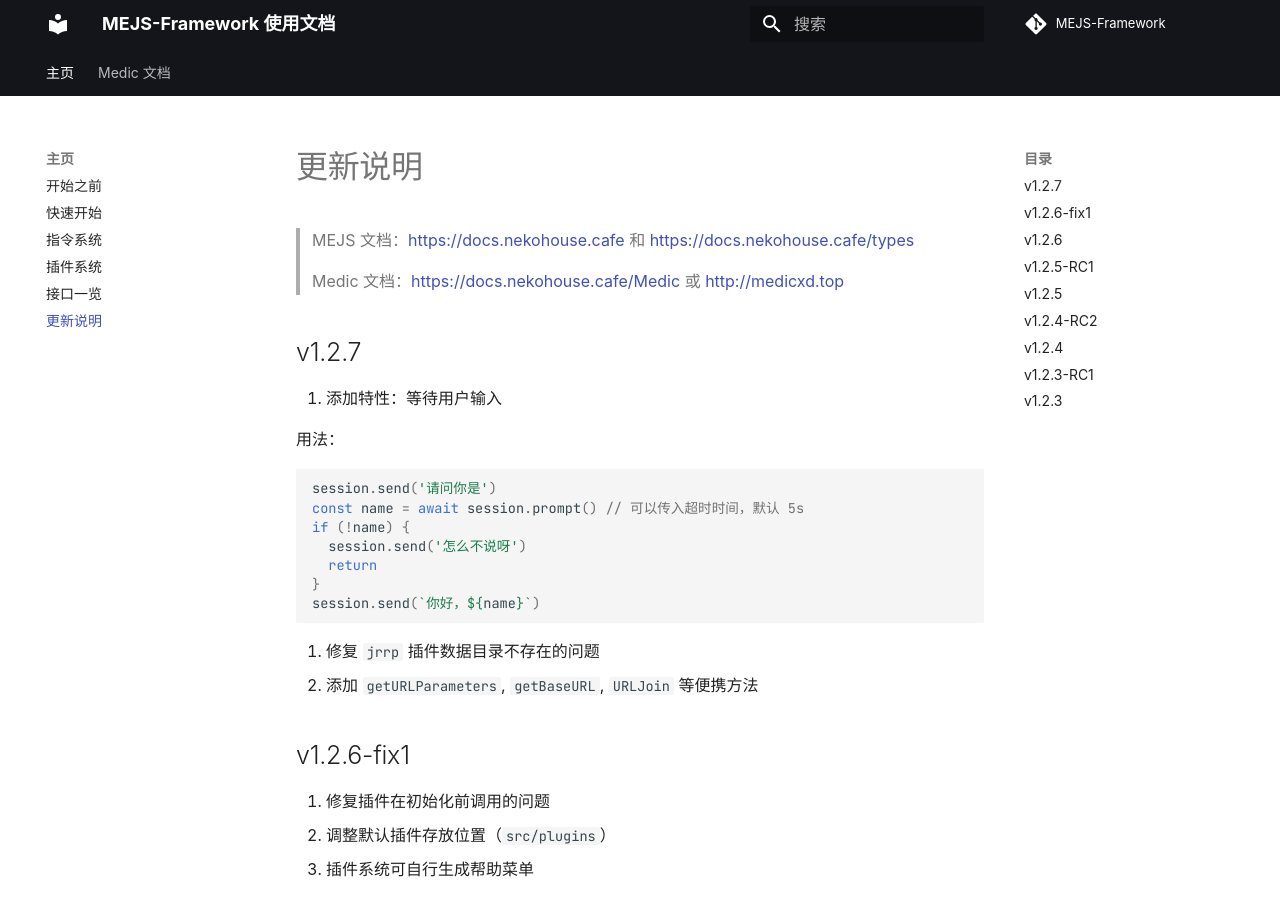
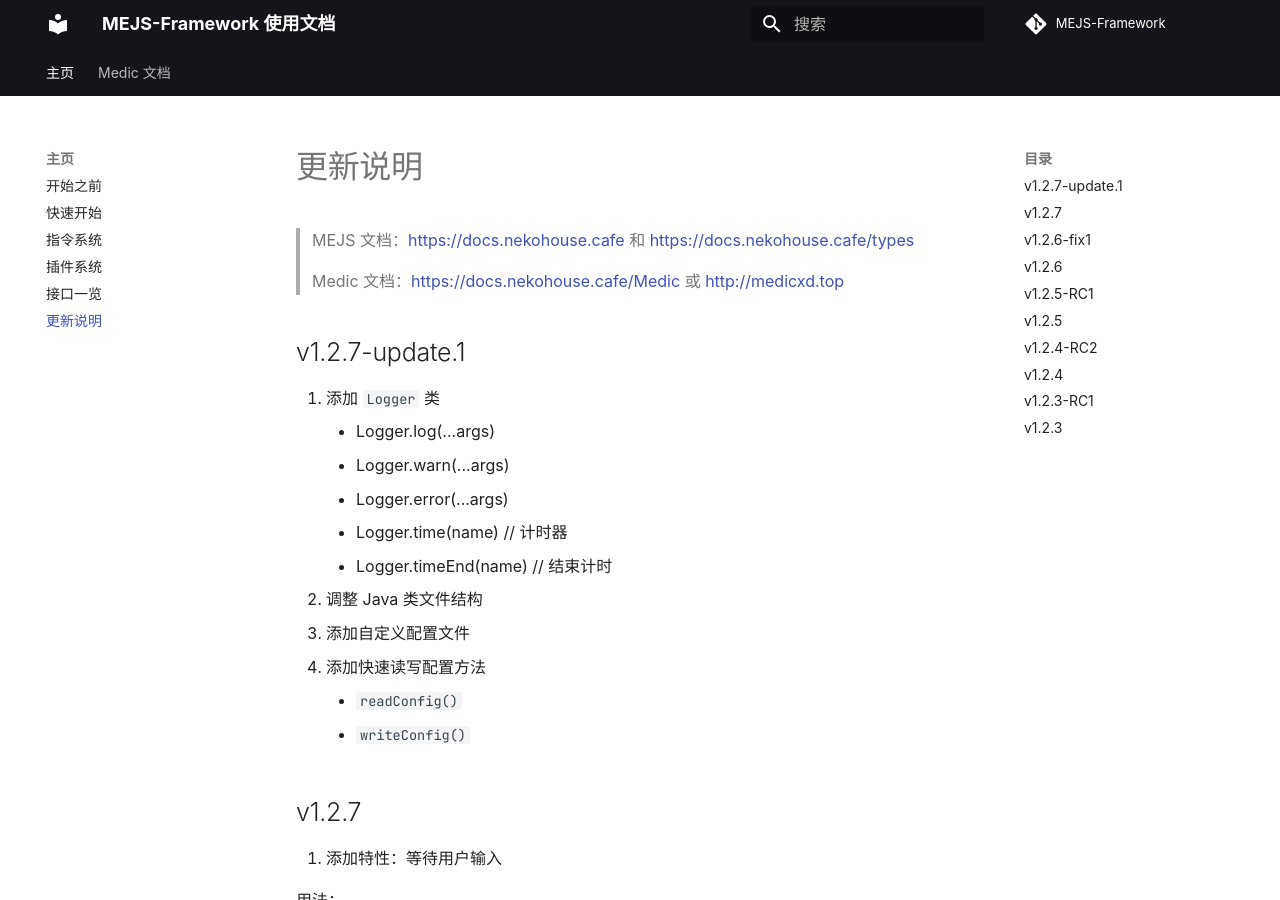
Before and after one commit to Miaow233/MEJS-Framework, an MkDocs documentation site: the page built from docs/changelog.md, in a window 1280 px wide and 900 px high. Built offline with MkDocs 1.6.1 and Material for MkDocs 9.7.7, drawn with Linux system fonts in a browser that asks for light colours; comment, search, counter and statistics services are not loaded.

Commit message:
更新文档

```diff
--- a/docs/changelog.md
+++ b/docs/changelog.md
@@ -1,6 +1,20 @@
 > MEJS 文档：https://docs.nekohouse.cafe 和 https://docs.nekohouse.cafe/types
 >
 > Medic 文档：https://docs.nekohouse.cafe/Medic 或 http://medicxd.top
+
+## v1.2.7-update.1
+
+1. 添加 `Logger` 类
+     - Logger.log(...args)
+     - Logger.warn(...args)
+     - Logger.error(...args)
+     - Logger.time(name) // 计时器
+     - Logger.timeEnd(name) // 结束计时
+2. 调整 Java 类文件结构
+3. 添加自定义配置文件
+4. 添加快速读写配置方法
+     - `readConfig()`
+     - `writeConfig()`
 
 ## v1.2.7
 
```
